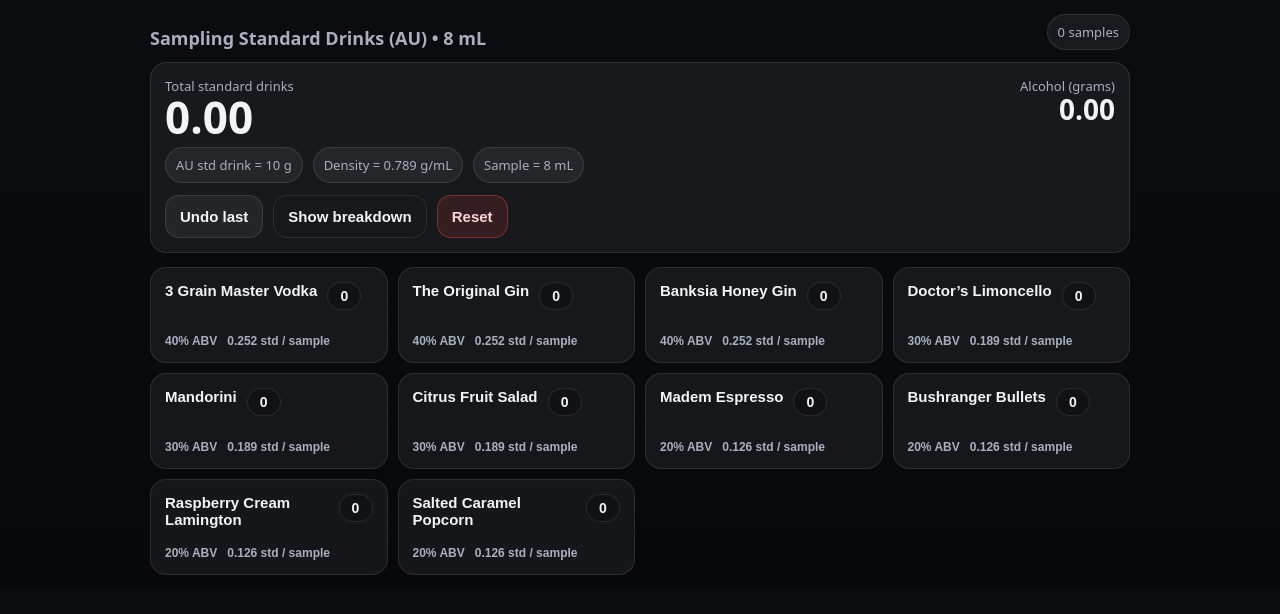
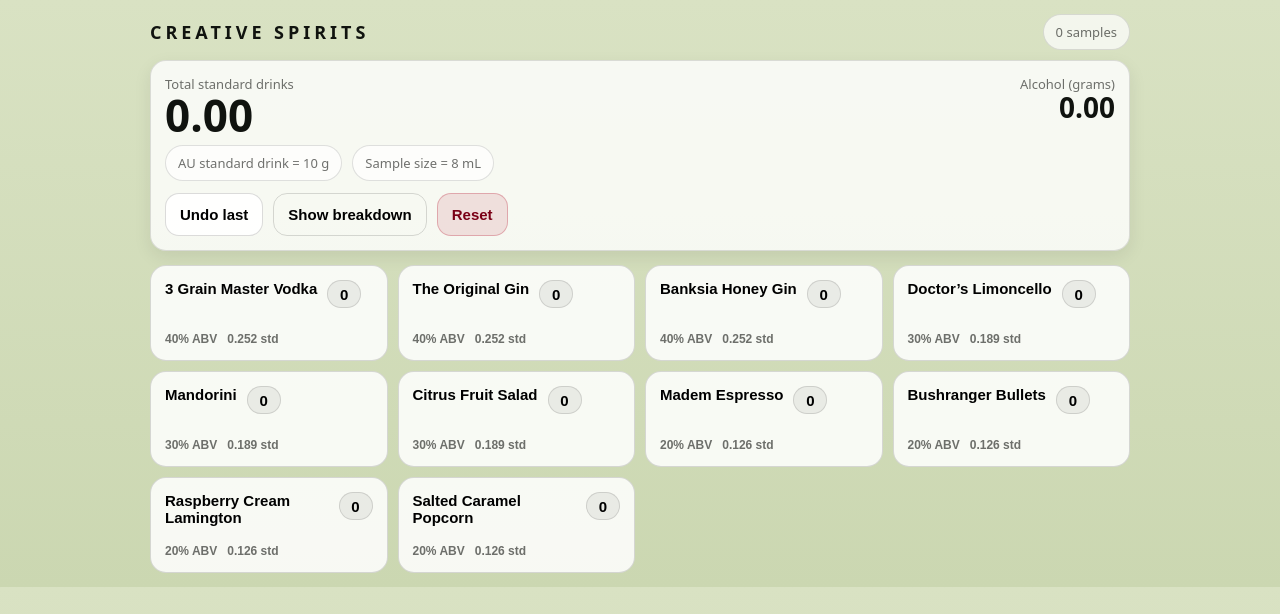
Before and after one commit to creativespirits/sampling-calculator, a plain HTML site: page index.html in a window 1280 px wide. Drawn offline with Linux system fonts and the light colour scheme.

Commit message:
Update index.html

```diff
--- a/index.html
+++ b/index.html
@@ -3,97 +3,200 @@
 <head>
   <meta charset="utf-8" />
   <meta name="viewport" content="width=device-width, initial-scale=1, viewport-fit=cover" />
-  <title>Sampling Std Drinks (AU) — 8 mL</title>
+  <title>Creative Spirits – Sampling Calculator</title>
+
   <style>
     :root{
-      --bg:#0b0c0f; --text:#f3f4f6; --muted:#a8b0bf; --border:rgba(255,255,255,.10);
-      --radius:16px; --danger:#ff4d4d;
+      /* Light olive background */
+      --bg1:#D9E2C3;
+      --bg2:#CBD7B1;
+
+      /* Surfaces */
+      --card: rgba(255,255,255,.80);
+      --border: rgba(0,0,0,.12);
+
+      /* Text */
+      --text:#10130F;
+      --muted: rgba(16,19,15,.60);
+
+      /* Buttons */
+      --btnBg: rgba(255,255,255,.90);
+      --btnBorder: rgba(0,0,0,.14);
+
+      --dangerBg: rgba(176,0,32,.10);
+      --dangerBorder: rgba(176,0,32,.25);
+      --dangerText:#7a0016;
+
+      --radius:16px;
     }
+
     *{ box-sizing:border-box; }
+
     body{
-      margin:0; font-family: system-ui, -apple-system, Segoe UI, Roboto, Arial, sans-serif;
-      background: linear-gradient(180deg, var(--bg), #07080b);
+      margin:0;
+      font-family: system-ui, -apple-system, Segoe UI, Roboto, Arial, sans-serif;
+      background: linear-gradient(180deg, var(--bg1), var(--bg2));
       color: var(--text);
-      padding: 14px;
+      padding:14px;
       padding-bottom: calc(14px + env(safe-area-inset-bottom));
     }
-    .wrap{ max-width: 980px; margin: 0 auto; }
-    .headline{ display:flex; align-items:flex-end; justify-content:space-between; gap:12px; flex-wrap:wrap; }
-    h1{ margin:0; font-size: 18px; color: var(--muted); font-weight: 650; }
+
+    .wrap{ max-width:980px; margin:0 auto; }
+
+    /* Header */
+    .header{
+      display:flex;
+      align-items:center;
+      justify-content:space-between;
+      gap:12px;
+      flex-wrap:wrap;
+      margin-bottom:10px;
+    }
+
+    .logoText{
+      font-weight:900;
+      letter-spacing:.22em;
+      font-size:18px;
+      text-transform:uppercase;
+    }
+
     .pill{
-      display:inline-flex; align-items:center; gap:8px;
-      padding: 8px 10px; border-radius: 999px;
-      background: rgba(255,255,255,.06);
+      display:inline-flex;
+      align-items:center;
+      padding:8px 12px;
+      border-radius:999px;
+      background:rgba(255,255,255,.7);
       border:1px solid var(--border);
-      white-space:nowrap; color: var(--muted);
-      font-size: 13px;
+      color:var(--muted);
+      font-size:13px;
+      white-space:nowrap;
     }
+
     .card{
-      margin-top: 12px;
-      background: rgba(255,255,255,.06);
+      background:var(--card);
       border:1px solid var(--border);
-      border-radius: var(--radius);
-      padding: 14px;
+      border-radius:var(--radius);
+      padding:14px;
+      box-shadow:0 6px 18px rgba(0,0,0,.08);
     }
-    .kpiRow{ display:flex; align-items:baseline; justify-content:space-between; gap:12px; flex-wrap:wrap; }
-    .kpiLabel{ color: var(--muted); font-size: 13px; }
-    .kpiValue{ font-size: 44px; font-weight: 900; line-height: 1; }
-    .kpiSub{ margin-top: 8px; display:flex; gap:10px; flex-wrap:wrap; }
-    .controls{ display:flex; gap:10px; flex-wrap:wrap; margin-top: 12px; }
+
+    .kpiRow{
+      display:flex;
+      justify-content:space-between;
+      gap:12px;
+      flex-wrap:wrap;
+      align-items:baseline;
+    }
+
+    .kpiLabel{ font-size:13px; color:var(--muted); }
+    .kpiValue{ font-size:44px; font-weight:900; line-height:1; }
+
+    .kpiSub{
+      margin-top:8px;
+      display:flex;
+      gap:10px;
+      flex-wrap:wrap;
+      font-size:13px;
+      color:var(--muted);
+    }
+
+    .controls{
+      display:flex;
+      gap:10px;
+      flex-wrap:wrap;
+      margin-top:12px;
+    }
+
     button{
-      border-radius: 14px; border:1px solid var(--border);
-      background: rgba(255,255,255,.06); color: var(--text);
-      padding: 12px 14px; font-size: 15px; font-weight: 700;
-      cursor: pointer; -webkit-tap-highlight-color: transparent; user-select:none;
+      border-radius:14px;
+      border:1px solid var(--btnBorder);
+      background:var(--btnBg);
+      padding:12px 14px;
+      font-size:15px;
+      font-weight:750;
+      cursor:pointer;
+      -webkit-tap-highlight-color:transparent;
     }
-    button:active{ transform: scale(.99); }
-    .btnDanger{ background: rgba(255,77,77,.12); border-color: rgba(255,77,77,.35); color: #ffd6d6; }
-    .btnGhost{ background: transparent; }
+    button:active{ transform:scale(.99); }
+
+    .btnGhost{ background:transparent; }
+    .btnDanger{
+      background:var(--dangerBg);
+      border-color:var(--dangerBorder);
+      color:var(--dangerText);
+    }
+
     .grid{
-      margin-top: 14px;
-      display:grid; gap: 10px;
-      grid-template-columns: repeat(2, minmax(0, 1fr));
+      margin-top:14px;
+      display:grid;
+      gap:10px;
+      grid-template-columns:repeat(2,minmax(0,1fr));
     }
-    @media (min-width: 640px){ .grid{ grid-template-columns: repeat(3, minmax(0, 1fr)); } }
-    @media (min-width: 980px){ .grid{ grid-template-columns: repeat(4, minmax(0, 1fr)); } }
+    @media (min-width:640px){ .grid{ grid-template-columns:repeat(3,minmax(0,1fr)); } }
+    @media (min-width:980px){ .grid{ grid-template-columns:repeat(4,minmax(0,1fr)); } }
 
     .pbtn{
-      text-align:left; padding: 14px; border-radius: var(--radius);
-      background: rgba(255,255,255,.06); border:1px solid var(--border);
-      min-height: 96px; display:flex; flex-direction: column; justify-content: space-between; gap:10px;
+      background:rgba(255,255,255,.85);
+      border:1px solid var(--btnBorder);
+      border-radius:var(--radius);
+      padding:14px;
+      min-height:96px;
+      display:flex;
+      flex-direction:column;
+      justify-content:space-between;
+      gap:10px;
+      text-align:left;
     }
-    .pname{ font-size: 15px; font-weight: 850; line-height: 1.15; }
-    .pmeta{ color: var(--muted); font-size: 12px; display:flex; justify-content:space-between; gap:10px; flex-wrap:wrap; }
+
+    .pname{
+      font-weight:900;
+      font-size:15px;
+      line-height:1.15;
+    }
+
+    .pmeta{
+      display:flex;
+      justify-content:space-between;
+      gap:10px;
+      flex-wrap:wrap;
+      font-size:12px;
+      color:var(--muted);
+    }
+
     .countBadge{
-      display:inline-flex; align-items:center; justify-content:center;
-      min-width: 34px; height: 28px; padding: 0 10px;
-      border-radius: 999px; border:1px solid var(--border);
-      background: rgba(0,0,0,.22);
-      font-weight: 900; font-size: 14px;
+      min-width:34px;
+      height:28px;
+      padding:0 10px;
+      border-radius:999px;
+      background:rgba(0,0,0,.06);
+      border:1px solid var(--border);
+      display:flex;
+      align-items:center;
+      justify-content:center;
+      font-weight:900;
     }
-    .warn{
-      margin-top: 12px;
-      padding: 12px 12px;
-      border-radius: 14px;
-      border: 1px solid rgba(255,77,77,.35);
-      background: rgba(255,77,77,.10);
-      color: #ffd6d6;
+
+    .breakdown{
       display:none;
-      font-size: 13px;
-      line-height: 1.35;
+      margin-top:14px;
+      padding:12px;
+      background:rgba(255,255,255,.75);
+      border:1px solid var(--border);
+      border-radius:var(--radius);
     }
-    .breakdown{ margin-top: 14px; border-radius: var(--radius); border:1px solid var(--border); background: rgba(255,255,255,.04); padding: 12px; display:none; }
-    table{ width:100%; border-collapse: collapse; }
-    th, td{ padding: 10px 6px; border-bottom: 1px solid rgba(255,255,255,.07); }
-    th{ color: var(--muted); font-size: 12px; text-align:left; }
-    td{ font-size: 14px; }
-    td.right, th.right{ text-align:right; }
+
+    table{ width:100%; border-collapse:collapse; }
+    th,td{ padding:10px 6px; border-bottom:1px solid rgba(0,0,0,.08); }
+    th{ font-size:12px; color:var(--muted); text-align:left; }
+    td.right,th.right{ text-align:right; }
   </style>
 </head>
+
 <body>
 <div class="wrap">
-  <div class="headline">
-    <h1>Sampling Standard Drinks (AU) • 8 mL</h1>
+
+  <div class="header">
+    <div class="logoText">Creative Spirits</div>
     <div class="pill" id="tapInfo">0 samples</div>
   </div>
 
@@ -110,9 +213,8 @@
     </div>
 
     <div class="kpiSub">
-      <span class="pill">AU std drink = 10 g</span>
-      <span class="pill">Density = 0.789 g/mL</span>
-      <span class="pill">Sample = 8 mL</span>
+      <span class="pill">AU standard drink = 10 g</span>
+      <span class="pill">Sample size = 8 mL</span>
     </div>
 
     <div class="controls">
@@ -120,147 +222,84 @@
       <button id="toggleBreakdownBtn" class="btnGhost">Show breakdown</button>
       <button id="resetBtn" class="btnDanger">Reset</button>
     </div>
-
-    <div class="warn" id="jsWarn">
-      Buttons didn’t load. This usually happens if the file is opening in a preview that doesn’t run JavaScript.
-      Try: Files → long-press file → Share → <b>Open in Safari</b>. Also ensure the file ends in <b>.html</b>.
-      Settings → Safari → Advanced → JavaScript must be ON.
-    </div>
   </div>
 
-  <!-- Placeholder buttons exist even before JS runs -->
-  <div class="grid" id="grid">
-    <button class="pbtn" disabled><div class="pname">3 Grain Master Vodka</div><div class="pmeta"><span>40% ABV</span><span>…</span></div></button>
-    <button class="pbtn" disabled><div class="pname">The Original Gin</div><div class="pmeta"><span>40% ABV</span><span>…</span></div></button>
-    <button class="pbtn" disabled><div class="pname">Banksia Honey Gin</div><div class="pmeta"><span>40% ABV</span><span>…</span></div></button>
-    <button class="pbtn" disabled><div class="pname">Doctor’s Limoncello</div><div class="pmeta"><span>30% ABV</span><span>…</span></div></button>
-    <button class="pbtn" disabled><div class="pname">Mandorini</div><div class="pmeta"><span>30% ABV</span><span>…</span></div></button>
-    <button class="pbtn" disabled><div class="pname">Citrus Fruit Salad</div><div class="pmeta"><span>30% ABV</span><span>…</span></div></button>
-    <button class="pbtn" disabled><div class="pname">Madem Espresso</div><div class="pmeta"><span>20% ABV</span><span>…</span></div></button>
-    <button class="pbtn" disabled><div class="pname">Bushranger Bullets</div><div class="pmeta"><span>20% ABV</span><span>…</span></div></button>
-    <button class="pbtn" disabled><div class="pname">Raspberry Cream Lamington</div><div class="pmeta"><span>20% ABV</span><span>…</span></div></button>
-    <button class="pbtn" disabled><div class="pname">Salted Caramel Popcorn</div><div class="pmeta"><span>20% ABV</span><span>…</span></div></button>
-  </div>
+  <div class="grid" id="grid"></div>
 
   <div class="breakdown" id="breakdownBox">
     <table>
-      <thead><tr><th>Product</th><th class="right">ABV%</th><th class="right">Count</th><th class="right">Std</th></tr></thead>
+      <thead>
+        <tr>
+          <th>Product</th>
+          <th class="right">ABV%</th>
+          <th class="right">Count</th>
+          <th class="right">Std</th>
+        </tr>
+      </thead>
       <tbody id="tbody"></tbody>
     </table>
   </div>
+
 </div>
 
 <script>
-  // If this runs, we hide the warning
-  const jsWarn = document.getElementById("jsWarn");
-  // Show warning after a short delay if JS doesn't populate buttons (paranoia check)
-  setTimeout(() => {
-    const grid = document.getElementById("grid");
-    // If buttons are still disabled, we likely didn't activate them (still counts as JS not running properly)
-    const anyEnabled = Array.from(grid.querySelectorAll("button")).some(b => !b.disabled);
-    if (!anyEnabled) jsWarn.style.display = "block";
-  }, 400);
-
-  const SAMPLE_ML = 8.0;
-  const GRAMS_PER_STD_DRINK_AU = 10.0;
-  const ETHANOL_DENSITY_G_PER_ML = 0.789;
-
-  const PRODUCTS = [
-    { name: "3 Grain Master Vodka", abv: 40 },
-    { name: "The Original Gin", abv: 40 },
-    { name: "Banksia Honey Gin", abv: 40 },
-    { name: "Doctor’s Limoncello", abv: 30 },
-    { name: "Mandorini", abv: 30 },
-    { name: "Citrus Fruit Salad", abv: 30 },
-    { name: "Madem Espresso", abv: 20 },
-    { name: "Bushranger Bullets", abv: 20 },
-    { name: "Raspberry Cream Lamington", abv: 20 },
-    { name: "Salted Caramel Popcorn", abv: 20 }
+  const SAMPLE_ML=8, DENSITY=0.789, STD=10;
+  const PRODUCTS=[
+    ["3 Grain Master Vodka",40],
+    ["The Original Gin",40],
+    ["Banksia Honey Gin",40],
+    ["Doctor’s Limoncello",30],
+    ["Mandorini",30],
+    ["Citrus Fruit Salad",30],
+    ["Madem Espresso",20],
+    ["Bushranger Bullets",20],
+    ["Raspberry Cream Lamington",20],
+    ["Salted Caramel Popcorn",20]
   ];
 
-  let counts = new Map(PRODUCTS.map(p => [p.name, 0]));
-  let history = [];
-  let breakdownVisible = false;
+  let counts={}, history=[], breakdown=false;
+  PRODUCTS.forEach(p=>counts[p[0]]=0);
 
-  const el = (id) => document.getElementById(id);
+  const g=a=>SAMPLE_ML*(a/100)*DENSITY;
+  const s=a=>g(a)/STD;
 
-  function gramsOne(abv){ return (SAMPLE_ML * (abv/100)) * ETHANOL_DENSITY_G_PER_ML; }
-  function stdOne(abv){ return gramsOne(abv) / GRAMS_PER_STD_DRINK_AU; }
+  const el=id=>document.getElementById(id);
 
-  function tap(name){ counts.set(name,(counts.get(name)||0)+1); history.push(name); render(); }
-  function undo(){
-    const last = history.pop();
-    if (!last) return;
-    counts.set(last, Math.max(0,(counts.get(last)||0)-1));
-    render();
-  }
-  function resetAll(){ for(const p of PRODUCTS) counts.set(p.name,0); history=[]; render(); }
+  function tap(n,a){ counts[n]++; history.push(n); render(); }
+  function undo(){ const n=history.pop(); if(!n)return; counts[n]--; render(); }
+  function resetAll(){ PRODUCTS.forEach(p=>counts[p[0]]=0); history=[]; render(); }
+  function toggle(){ breakdown=!breakdown; el("breakdownBox").style.display=breakdown?"block":"none"; }
 
-  function toggleBreakdown(){
-    breakdownVisible = !breakdownVisible;
-    el("breakdownBox").style.display = breakdownVisible ? "block" : "none";
-    el("toggleBreakdownBtn").textContent = breakdownVisible ? "Hide breakdown" : "Show breakdown";
+  function render(){
+    let tg=0, ts=0, tc=0, grid="";
+    PRODUCTS.forEach(p=>{
+      const c=counts[p[0]];
+      tc+=c; ts+=s(p[1])*c; tg+=g(p[1])*c;
+      grid+=`
+      <button class="pbtn" onclick="tap('${p[0]}',${p[1]})">
+        <div style="display:flex;justify-content:space-between;gap:10px">
+          <div class="pname">${p[0]}</div>
+          <div class="countBadge">${c}</div>
+        </div>
+        <div class="pmeta"><span>${p[1]}% ABV</span><span>${s(p[1]).toFixed(3)} std</span></div>
+      </button>`;
+    });
+    el("grid").innerHTML=grid;
+    el("totalStd").textContent=ts.toFixed(2);
+    el("totalGrams").textContent=tg.toFixed(2);
+    el("tapInfo").textContent=`${tc} sample${tc===1?"":"s"}`;
+
+    const tbody=el("tbody");
+    tbody.innerHTML="";
+    PRODUCTS.forEach(p=>{
+      tbody.innerHTML+=`<tr><td>${p[0]}</td><td class="right">${p[1]}</td><td class="right">${counts[p[0]]}</td><td class="right">${(s(p[1])*counts[p[0]]).toFixed(3)}</td></tr>`;
+    });
   }
 
-  function render(){
-    // Activate and rebuild buttons (enables them)
-    const grid = el("grid");
-    grid.innerHTML = "";
-
-    let totalGrams = 0, totalStd = 0, totalCount = 0;
-
-    for(const p of PRODUCTS){
-      const c = counts.get(p.name) || 0;
-      totalCount += c;
-
-      const perStd = stdOne(p.abv);
-      totalStd += perStd * c;
-      totalGrams += gramsOne(p.abv) * c;
-
-      const btn = document.createElement("button");
-      btn.className = "pbtn";
-      btn.disabled = false;
-      btn.onclick = () => tap(p.name);
-      btn.innerHTML = `
-        <div style="display:flex; align-items:flex-start; justify-content:space-between; gap:10px;">
-          <div class="pname">${p.name}</div>
-          <div class="countBadge">${c}</div>
-        </div>
-        <div class="pmeta">
-          <span>${p.abv}% ABV</span>
-          <span>${perStd.toFixed(3)} std / sample</span>
-        </div>
-      `;
-      grid.appendChild(btn);
-    }
-
-    el("totalStd").textContent = totalStd.toFixed(2);
-    el("totalGrams").textContent = totalGrams.toFixed(2);
-    el("tapInfo").textContent = `${totalCount} sample${totalCount === 1 ? "" : "s"}`;
-
-    const tbody = el("tbody");
-    tbody.innerHTML = "";
-    for(const p of PRODUCTS){
-      const c = counts.get(p.name) || 0;
-      const std = stdOne(p.abv) * c;
-      const tr = document.createElement("tr");
-      tr.innerHTML = `<td>${p.name}</td><td class="right">${p.abv}</td><td class="right">${c}</td><td class="right">${std.toFixed(3)}</td>`;
-      tbody.appendChild(tr);
-    }
-  }
-
-  el("undoBtn").onclick = undo;
-  el("resetBtn").onclick = resetAll;
-  el("toggleBreakdownBtn").onclick = toggleBreakdown;
-
+  el("undoBtn").onclick=undo;
+  el("resetBtn").onclick=resetAll;
+  el("toggleBreakdownBtn").onclick=toggle;
   render();
 </script>
-
-<noscript>
-  <div style="margin-top:12px; padding:12px; border-radius:14px; border:1px solid rgba(255,77,77,.35); background: rgba(255,77,77,.10); color:#ffd6d6;">
-    JavaScript is off, so the calculator can’t run. Turn it on in Settings → Safari → Advanced → JavaScript.
-  </div>
-</noscript>
-
 </body>
 </html>
```
